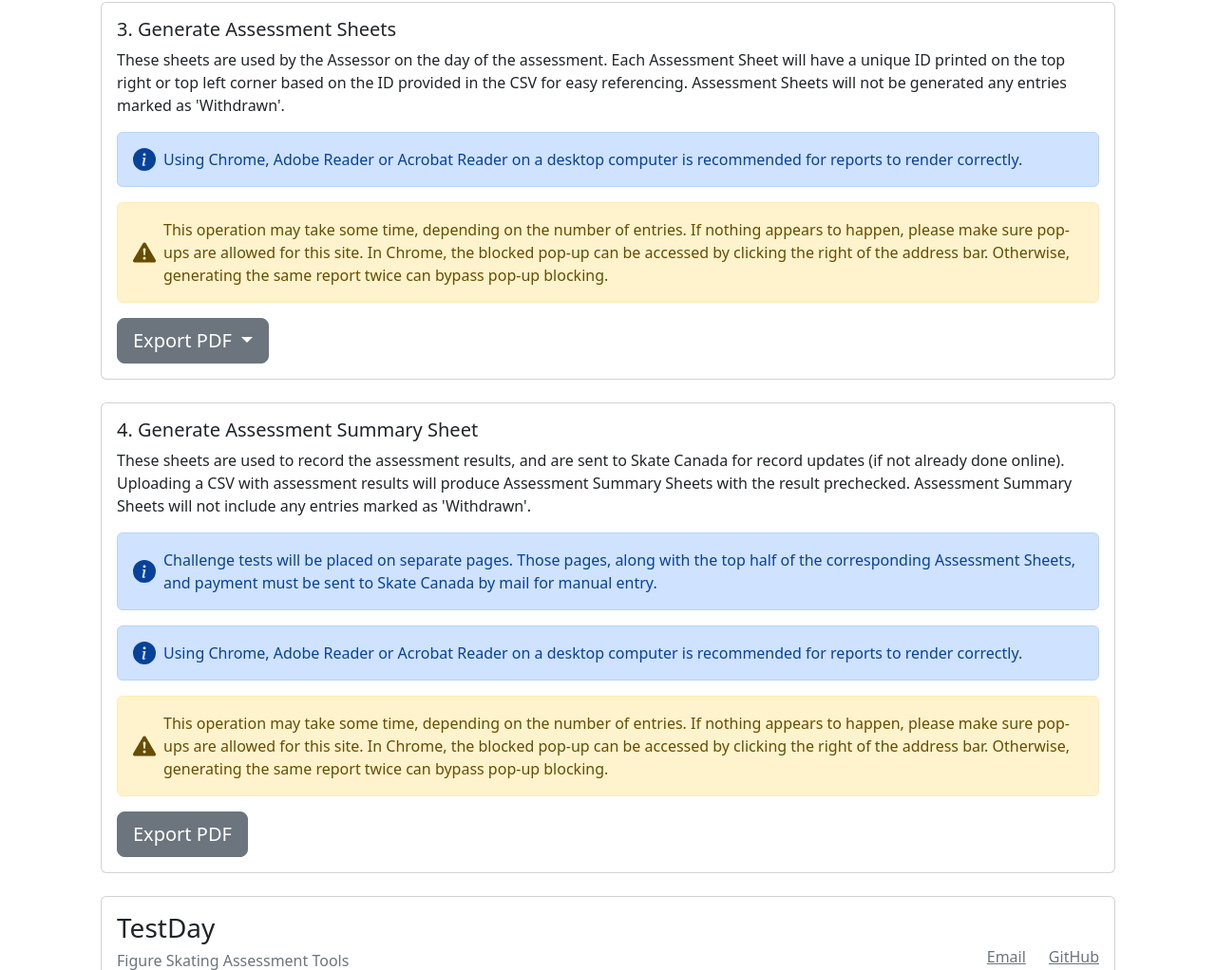
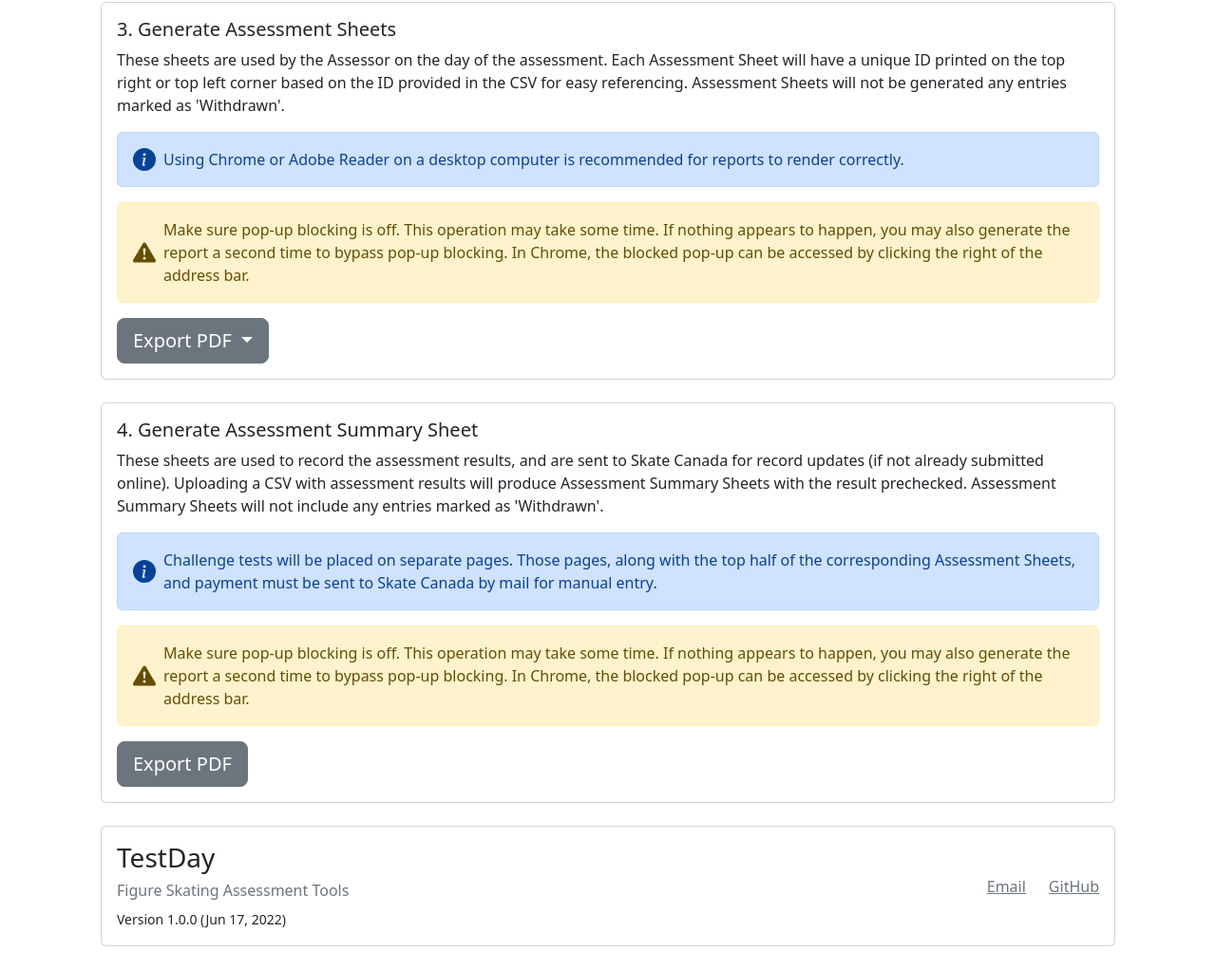
Before and after one commit to hjjerrychen/testday, a plain HTML site: page index.html in a window 1280 px wide. Shown: the part 1432-2454 px from the top of the page at 95% size. Drawn offline with nearby package versions, Linux system fonts and the light colour scheme; a script that the page names is missing.

Commit message:
language update

```diff
--- a/index.html
+++ b/index.html
@@ -63,6 +63,23 @@
             ></button>
           </div>
           <div class="modal-body">
+            <div
+              class="alert alert-primary d-flex align-items-center"
+              role="alert"
+            >
+              <svg
+                class="bi flex-shrink-0 me-2"
+                width="24"
+                height="24"
+                role="img"
+                aria-label="Info:"
+              >
+                <use xlink:href="#info-fill" />
+              </svg>
+              <div>
+                Please ensure your CSV file was processed corectly before continuing.
+              </div>
+            </div>
             <div
               class="alert alert-danger d-none"
               role="alert"
@@ -141,11 +158,11 @@
                   <th scope="col">ID</th>
                   <th scope="col">Date</th>
                   <th scope="col">Skater</th>
-                  <th scope="col">Home Org</th>
+                  <th scope="col">Home Organization</th>
                   <th scope="col">Test</th>
                   <th scope="col">Result</th>
                   <th scope="col">Assessor</th>
-                  <th scope="col">Submitted</th>
+                  <th scope="col">Skate Canada Submitted</th>
                   <th scope="col">Coach</th>
                   <th scope="col">Partner</th>
                 </tr>
@@ -224,10 +241,8 @@
           <h5 class="card-title">2. Enter additional information</h5>
           <p class="card-text">
             Additional information is required on some of the generated reports.
-            All the fields below are optional, and if left empty, will appear
-            empty in generated forms. However, they may be required by Skate
-            Canada, and can help with the completeness and accuracy of the
-            reports.
+            All the fields below are optional, and if left empty, will also
+            appear empty in generated forms.
           </p>
           <div>
             <h6 class="card-subtitle mb-2 text-muted">
@@ -306,8 +321,7 @@
             </div>
 
             <h6 class="card-subtitle mb-2 text-muted">
-              Organization / Skating Club / School's Assessment Coordinator
-              Information
+              Assessment Coordinator Information
             </h6>
 
             <div class="form-floating mb-3">
@@ -375,8 +389,8 @@
               <use xlink:href="#info-fill" />
             </svg>
             <div>
-              Using Chrome, Adobe Reader or Acrobat Reader on a desktop computer
-              is recommended for reports to render correctly.
+              Using Chrome or Adobe Reader on a desktop computer is recommended
+              for reports to render correctly.
             </div>
           </div>
           <div
@@ -393,11 +407,11 @@
               <use xlink:href="#exclamation-triangle-fill" />
             </svg>
             <div>
-              This operation may take some time, depending on the number of
-              entries. If nothing appears to happen, please make sure pop-ups
-              are allowed for this site. In Chrome, the blocked pop-up can be
-              accessed by clicking the right of the address bar. Otherwise,
-              generating the same report twice can bypass pop-up blocking.
+              Make sure pop-up blocking is off. This operation may take some
+              time. If nothing appears to happen, you may also generate the
+              report a second time to bypass pop-up blocking. In Chrome, the
+              blocked pop-up can be accessed by clicking the right of the
+              address bar.
             </div>
           </div>
           <div>
@@ -448,7 +462,9 @@
                 </li>
               </ul>
             </div>
-            <div class="invalid-feedback">Please upload a CSV file first.</div>
+            <div class="invalid-feedback">
+              Please upload assessment information first.
+            </div>
           </div>
         </div>
       </div>
@@ -457,10 +473,10 @@
           <h5 class="card-title">4. Generate Assessment Summary Sheet</h5>
           <p class="card-text">
             These sheets are used to record the assessment results, and are sent
-            to Skate Canada for record updates (if not already done online).
-            Uploading a CSV with assessment results will produce Assessment
-            Summary Sheets with the result prechecked. Assessment Summary Sheets
-            will not include any entries marked as 'Withdrawn'.
+            to Skate Canada for record updates (if not already submitted
+            online). Uploading a CSV with assessment results will produce
+            Assessment Summary Sheets with the result prechecked. Assessment
+            Summary Sheets will not include any entries marked as 'Withdrawn'.
           </p>
           <div
             class="alert alert-primary d-flex align-items-center"
@@ -481,24 +497,7 @@
               and payment must be sent to Skate Canada by mail for manual entry.
             </div>
           </div>
-          <div
-            class="alert alert-primary d-flex align-items-center"
-            role="alert"
-          >
-            <svg
-              class="bi flex-shrink-0 me-2"
-              width="24"
-              height="24"
-              role="img"
-              aria-label="Info:"
-            >
-              <use xlink:href="#info-fill" />
-            </svg>
-            <div>
-              Using Chrome, Adobe Reader or Acrobat Reader on a desktop computer
-              is recommended for reports to render correctly.
-            </div>
-          </div>
+
           <div
             class="alert alert-warning d-flex align-items-center"
             role="alert"
@@ -513,11 +512,11 @@
               <use xlink:href="#exclamation-triangle-fill" />
             </svg>
             <div>
-              This operation may take some time, depending on the number of
-              entries. If nothing appears to happen, please make sure pop-ups
-              are allowed for this site. In Chrome, the blocked pop-up can be
-              accessed by clicking the right of the address bar. Otherwise,
-              generating the same report twice can bypass pop-up blocking.
+              Make sure pop-up blocking is off. This operation may take some
+              time. If nothing appears to happen, you may also generate the
+              report a second time to bypass pop-up blocking. In Chrome, the
+              blocked pop-up can be accessed by clicking the right of the
+              address bar.
             </div>
           </div>
 
@@ -529,7 +528,9 @@
             >
               Export PDF
             </button>
-            <div class="invalid-feedback">Please upload a CSV file first.</div>
+            <div class="invalid-feedback">
+              Please upload assessment information first.
+            </div>
           </div>
         </div>
       </div>
```
